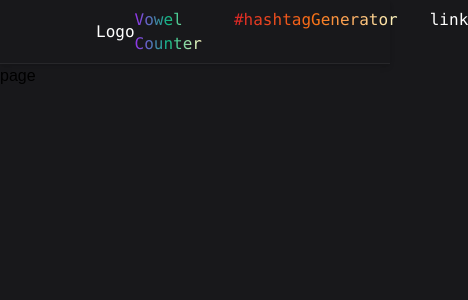
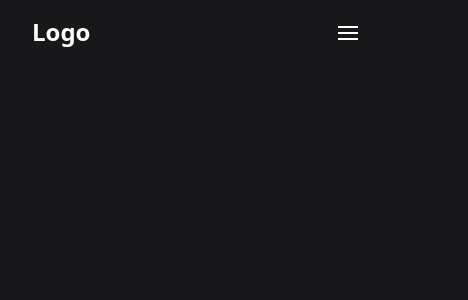
Before and after one commit to justinraj89/vowel-counter, a Next.js app: page / in a window 390 px wide. Shown: the top 300 px of the page, 468 px wide, since content can reach past the window. Built offline with nearby package versions, Linux system fonts and the light colour scheme; a web font is replaced by a local one.

Commit message:
responsive navbar setup

```diff
--- /dev/null
+++ b/app/components/NavOverlay.js
@@ -0,0 +1,38 @@
+import Link from "next/link";
+
+function MenuOverlay({ navbarOpen, setNavbarOpen }) {
+    return (
+      <nav
+        className={`fixed w-full px-10 z-10 h-screen pt-24 bg-zinc-950 opacity-[0.98] transform delay-100 transition-all duration-500 ${
+          navbarOpen ? "opacity-100 translate-y-0" : "opacity-0 -translate-y-full"
+        }`}
+      >
+        <ul className="w-full flex justify-center flex-col">
+          <li className="flex justify-center w-fit self-center leading-8 focus:outline-none  py-2 opacity-50 hover:opacity-100 transition-all duration-200 ease-in-out">
+            <Link
+              href="/vowelCounter"
+              className="h-full w-full py-2 text-3xl text-white"
+              onClick={() => {
+                setNavbarOpen(false);
+              }}
+            >
+              Vowel Counter
+            </Link>
+          </li>
+          <li className="flex justify-center w-fit self-center leading-8 focus:outline-none  py-2 opacity-50 hover:opacity-100 transition-all duration-200 ease-in-out">
+            <a
+              href="/hashtagGenerator"
+              className="h-full w-full py-2 text-3xl text-white"
+              onClick={() => {
+                setNavbarOpen(false);
+              }}
+            >
+              #hashtagGenerator
+            </a>
+          </li>
+        </ul>
+      </nav>
+    );
+  }
+
+  export default MenuOverlay;
--- a/app/components/Navbar.js
+++ b/app/components/Navbar.js
@@ -1,21 +1,62 @@
-import React from 'react'
-import Link from 'next/link'
+import React from "react";
 
-function Navbar() {
+function Navbar({ navbarOpen, setNavbarOpen }) {
   return (
-    <nav className='h-16 flex justify-between text-white px-24 items-center border-b border-zinc-800 font-mono shadow-md'>
-        <div>
-            <Link href='/'>Logo</Link>
+    <header className={`${navbarOpen ? 'bg-zinc-950' : 'bg-zinc-900'} w-full fixed top-0 left-0 z-20 h-12 px-8 py-8 flex justify-between items-center`}>
+      <div className="text-white flex-grow z-20">
+        <h1 className="text-2xl font-bold my-0">Logo</h1>
+      </div>
+
+
+      <button
+        className="flex top-0 right-0 z-20 relative w-10 h-10 text-white focus:outline-none"
+        onClick={() => setNavbarOpen(!navbarOpen)}
+      >
+        <div className="absolute w-5 transform -translate-x-1/2 -translate-y-1/2 left-1/2 top-1/2">
+          <span
+            className={`absolute h-0.5 w-5 bg-white transform transition duration-300 ease-in-out ${
+              navbarOpen ? "rotate-45 delay-200" : "-translate-y-1.5"
+            }`}
+          ></span>
+          <span
+            className={`absolute h-0.5 bg-white transform transition-all duration-200 ease-in-out ${
+              navbarOpen ? "w-0 opacity-50" : "w-5 delay-200 opacity-100"
+            }`}
+          ></span>
+          <span
+            className={`absolute h-0.5 w-5 bg-white transform transition duration-300 ease-in-out ${
+              navbarOpen ? "-rotate-45 delay-200" : "translate-y-1.5"
+            }`}
+          ></span>
         </div>
-        <div>
-            <ul className='flex gap-8'>
-                <Link href='/vowelCounter' className='lg:hover:scale-[1.02] lg:duration-300 bg-gradient-to-r from-purple-600 via-emerald-500 to-yellow-100 bg-clip-text text-transparent'>Vowel Counter</Link>
-                <Link href='/hashtagGenerator' className='lg:hover:scale-[1.02] lg:duration-300 bg-gradient-to-r from-red-600 via-orange-500 to-yellow-100 bg-clip-text text-transparent'>#hashtagGenerator</Link>
-                <li>link</li>
-            </ul>
-        </div>
-    </nav>
-  )
+      </button>
+    </header>
+  );
 }
 
-export default Navbar
+export default Navbar;
+
+// className="w-full fixed top-0 left-0 z-20 bg-zinc-900 h-12 px-8 py-8 flex justify-between items-center"
+
+
+// import React from 'react'
+// import Link from 'next/link'
+
+// function Navbar({ navbarOpen, setNavbarOpen}) {
+//   return (
+//     <nav className='h-16 flex justify-between text-white px-24 items-center border-b border-zinc-800 font-mono shadow-md'>
+//         <div>
+//             <Link href='/'>Logo</Link>
+//         </div>
+//         <div>
+//             <ul className='flex gap-8'>
+//                 <Link href='/vowelCounter' className='lg:hover:scale-[1.02] lg:duration-300 bg-gradient-to-r from-purple-600 via-emerald-500 to-yellow-100 bg-clip-text text-transparent'>Vowel Counter</Link>
+//                 <Link href='/hashtagGenerator' className='lg:hover:scale-[1.02] lg:duration-300 bg-gradient-to-r from-red-600 via-orange-500 to-yellow-100 bg-clip-text text-transparent'>#hashtagGenerator</Link>
+//                 <li>link</li>
+//             </ul>
+//         </div>
+//     </nav>
+//   )
+// }
+
+// export default Navbar
--- a/app/layout.js
+++ b/app/layout.js
@@ -1,19 +1,22 @@
+'use client'
 import './globals.css'
 import {barriecito} from './fonts';
+import { useState } from 'react';
 import Navbar from './components/Navbar';
-
-export const metadata = {
-  title: 'Create Next App',
-  description: 'Generated by create next app',
-}
+import MenuOverlay from './components/NavOverlay';
 
 
 
 export default function RootLayout({ children }) {
+
+  const [navbarOpen, setNavbarOpen] = useState(false);
+
+
   return (
     <html lang="en">
       <body className='bg-zinc-900'>
-        <Navbar />
+        <Navbar navbarOpen={navbarOpen} setNavbarOpen={setNavbarOpen}/>
+        <MenuOverlay navbarOpen={navbarOpen} setNavbarOpen={setNavbarOpen}/>
         <div className={barriecito.className}>
           {children}
         </div>
--- a/app/page.js
+++ b/app/page.js
@@ -1,4 +1,4 @@
-'use client'
+
 
 function page() {
   return (
--- a/app/vowelCounter/page.js
+++ b/app/vowelCounter/page.js
@@ -16,7 +16,7 @@ export default function Home() {
 
 
   return (
-    <div className="flex flex-col items-center overflow-hidden p-4">
+    <div className="flex flex-col items-center overflow-hidden p-4 min-h-screen mt-16">
       <div className="max-w-md md:max-w-xl">
         <h1 className="tracking-wide bg-gradient-to-r from-purple-600 via-emerald-500 to-yellow-100 bg-clip-text text-transparent md:text-7xl text-5xl text-center mt-4 md:mt-14 animate__animated animate__pulse">
           Vowel Counter
```
